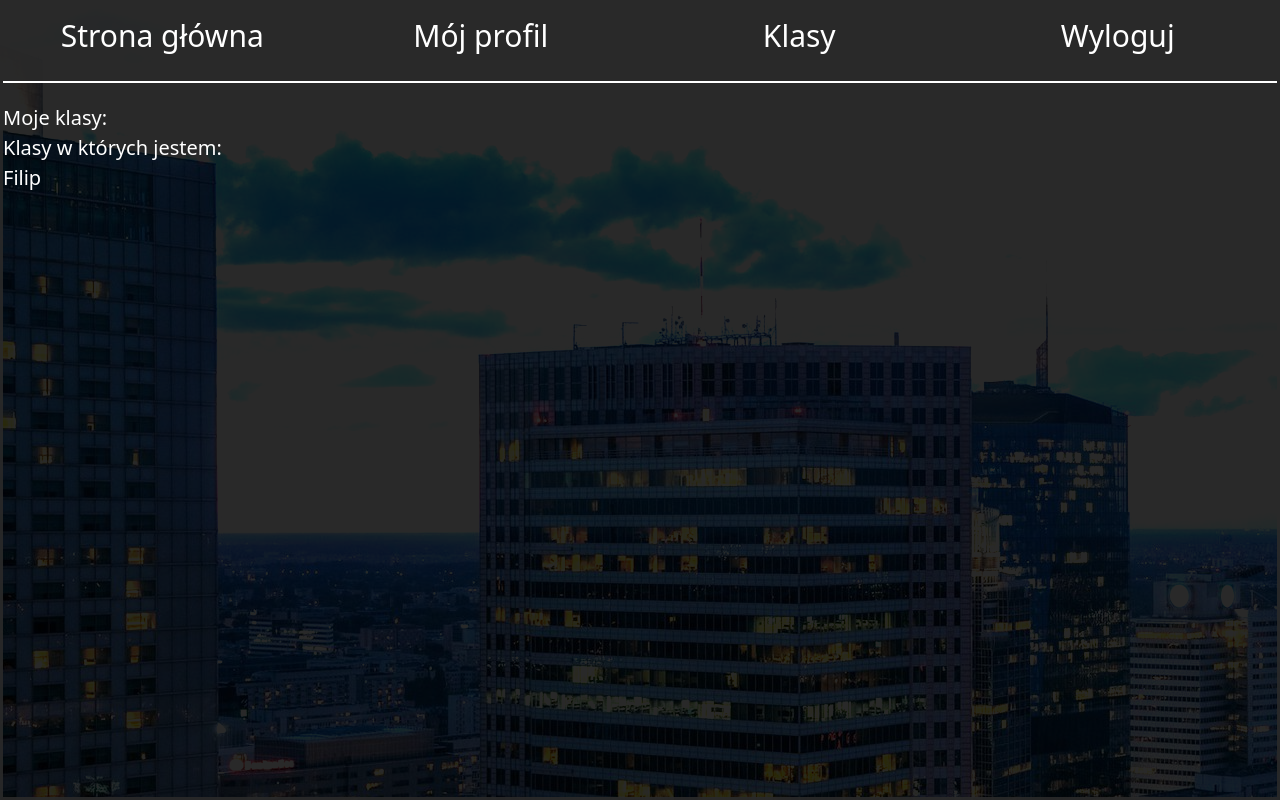
After one commit to Korek-F/quizk, a Django app: page /my_class in a window 1280 px wide. The commit adds this page. Run offline with Django 3.2, Linux system fonts and the light colour scheme; a user stored in the database is signed in; data comes from the database, SQL or seed files in the repository; both versions use the stored data as it was after the commit.

Commit message:
Dodanie klas

```diff
--- a/quiz/admin.py
+++ b/quiz/admin.py
@@ -1,8 +1,10 @@
 from django.contrib import admin
-from .models import Profile, Quiz, Answer, Question, Session
+from .models import Profile, Quiz, Answer, Question, Session, QuizClass, ClassSession
 # Register your models here.
 admin.site.register(Profile)
 admin.site.register(Quiz)
 admin.site.register(Answer)
 admin.site.register(Question)
 admin.site.register(Session)
+admin.site.register(QuizClass)
+admin.site.register(ClassSession)
--- a/quiz/models.py
+++ b/quiz/models.py
@@ -1,12 +1,16 @@
 from django.db import models
 from django.contrib.auth.models import User
+from random import randint
 
 # Create your models here.
 class Profile(models.Model):
     user = models.OneToOneField(User, null=True,on_delete=models.CASCADE)
     quizzies = models.ManyToManyField("Quiz", related_name="+", blank=True)
+    classes = models.ManyToManyField("QuizClass", related_name="+", blank=True)
+    classes_owner = models.ManyToManyField("QuizClass", related_name="+", blank=True)
     def __str__(self):
         return self.user.username
+
 
 
 class Quiz(models.Model):
@@ -48,3 +52,22 @@ class Session(models.Model):
 
     def __str__(self):
         return str(self.owner.user.username)
+
+class QuizClass(models.Model):
+    owner = models.ForeignKey("Profile", null=True, on_delete=models.CASCADE)
+    students = models.ManyToManyField("Profile", related_name="+", blank=True)
+    sessions = models.ManyToManyField("ClassSession", related_name="+", blank=True)
+
+    def __str__(self):
+        return str(self.owner.user.username)
+
+
+class ClassSession(models.Model):
+    quiz_class = models.ForeignKey("QuizClass", null=True, on_delete=models.CASCADE)
+    quiz = models.ForeignKey("Quiz", null=True, on_delete=models.CASCADE)
+    sessions = models.ManyToManyField("Session", related_name="+", blank=True)
+    start = models.DateTimeField()
+    end = models.DateTimeField()
+
+    def __str__(self):
+        return str(self.quiz_class.owner.user.username)
--- a/quiz/templates/quiz/base.html
+++ b/quiz/templates/quiz/base.html
@@ -16,7 +16,7 @@
     {% if user.is_authenticated%}
       <div class="col-sm-12 col-md-3 my-nav-item"> <a href="{% url 'main_page' %}">Strona główna</a></div>
       <div class="col-sm-12 col-md-3 my-nav-item"><a href="{% url 'profile' user.profile.id %}">Mój profil</a></div>
-      <div class="col-sm-12 col-md-3 my-nav-item">asdasdasd</div>
+      <div class="col-sm-12 col-md-3 my-nav-item"><a href="{% url 'my_class' %}">Klasy</a></div>
       <div class="col-sm-12 col-md-3 my-nav-item"><a href="{% url 'logout' %}"> Wyloguj</a></div>
     {%else%}
       <div class="col-sm-12 col-md-6 my-nav-item" ><a href="{%url 'register' %}">Rejsetracja</a></div>
--- /dev/null
+++ b/quiz/templates/quiz/class.html
@@ -0,0 +1,12 @@
+{%extends "quiz/base.html"%}
+{% block content%}
+    Moje klasy:<br />
+    {%for class in my_classes%}
+        {{class}}<br />
+    {%endfor%}
+
+    Klasy w których jestem:<br />
+    {%for class in classes%}
+        {{class}}<br />
+    {%endfor%}
+{%endblock%}
--- a/quiz/templates/quiz/main_page.html
+++ b/quiz/templates/quiz/main_page.html
@@ -1,9 +1,6 @@
 {%extends "quiz/base.html"%}
 {% block content%}
     {%if user.is_authenticated%}
-        <a href="{% url 'add_quiz'%}">
-            <button id="add_question">Dodaj Quiz</button>
-        </a>
 
         <div class="row">
             {%for quiz in quizzes%}
--- a/quiz/templates/quiz/profile.html
+++ b/quiz/templates/quiz/profile.html
@@ -5,6 +5,9 @@
         <div class="my_profile_quiz_count">Liczba twoich quizów: {{quiz_count}}</div>
         <div class="my_profile_quiz_count">Łączna liczba wyświetleń: {{total_views}}</div>
     </div>
+     <a href="{% url 'add_quiz'%}">
+            <button id="add_question">Dodaj Quiz</button>
+    </a>
 <div class="my_profile_all_quizzes">
     <span style="font-size: 40px;">Twoje Quiz'y: </span><br />
     <span style="font-size: 30px;">Najpopularniejszy Quiz: </span>
--- a/quiz/urls.py
+++ b/quiz/urls.py
@@ -19,4 +19,5 @@ urlpatterns = [
     path("started_quiz_get_question/<int:id>", views.StartedQuizGetQuestion,  name="started_quiz_get_question"),
     path("started_quiz_post_answer/<int:id>", views.StartedQuizPostAnswer.as_view(),  name="started_quiz_post_answer"),
     path("finish_quiz/<int:id>", views.FinishedQuiz.as_view(),  name="finish_quiz"),
+    path('my_class', views.MyClassView.as_view(), name="my_class"),
 ]
--- a/quiz/views.py
+++ b/quiz/views.py
@@ -222,3 +222,13 @@ def DeleteQuiz(request, id):
     owner_id = quiz.owner.id
     quiz.delete()
     return redirect("profile",owner_id)
+
+class MyClassView(View):
+    def get(self, request):
+        profile = request.user.profile
+
+        context={
+            'my_classes':profile.classes_owner.all(),
+            'classes':profile.classes.all(),
+        }
+        return render(request, 'quiz/class.html', context)
--- a/static/quiz/css.css
+++ b/static/quiz/css.css
@@ -75,8 +75,6 @@ body{
 background-color: var(--background);
 background-image: url(tlo.jpg);
 background-blend-mode: darken;
-//rgb(255, 145, 0)
-//rgb(243, 255, 78)
 }
 .main-box{
 color:var(--text-color);
@@ -92,11 +90,9 @@ border:3px solid var(--main-color);
 }
 .answer_text{
 width:80%;
-
 }
 .answer_check{
 margin: 10px 10px;
-
 }
 
 .quiz_name_block{
@@ -106,7 +102,7 @@ font-size: 30px;
 padding:20px;
 height: 50%;
 background-color: var(--main-color);
-border-radius: 30px 30px 0px 0px;
+border-radius: 30px 0px 0px 0px;
 overflow-wrap: break-word;
 border-left: 2px solid var(--question-box-border);
 border-right: 2px solid var(--question-box-border);
@@ -189,6 +185,7 @@ left:0;
 width: 100%;
 height:80px;
 font-size:30px;
+border-bottom:2px solid var(--question-box-border);
 }
 .fake_box{
 height:80px
@@ -310,6 +307,7 @@ label{
 .mini_stats{
   text-align: right;
   font-size: 20px;
+
 }
 
 .quiz_name_main{
@@ -320,9 +318,10 @@ label{
   width:25%;
   background-color: var(--second-color);
   padding:5px;
-  border-radius:2px;
+  border-radius:15px;
   float:left;
   font-size: 20px;
+  text-align: center;
 
 }
 
```
Also changed, not shown: db.sqlite3, quiz/migrations/0015_auto_20210325_1713.py (added), quiz/migrations/0016_auto_20210325_1725.py (added).
